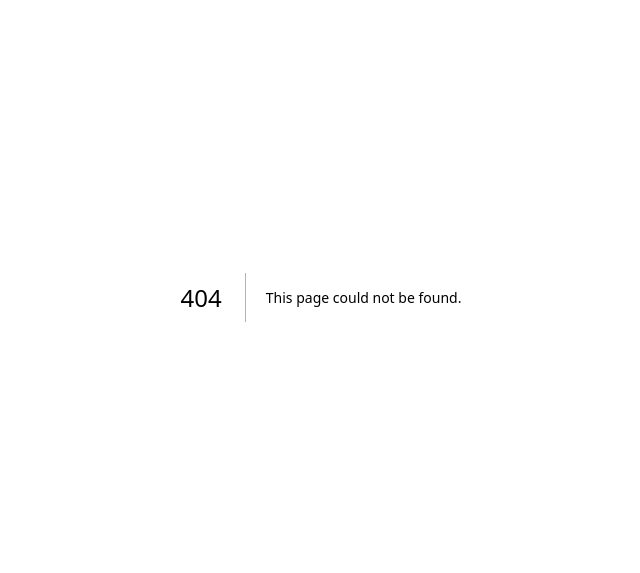
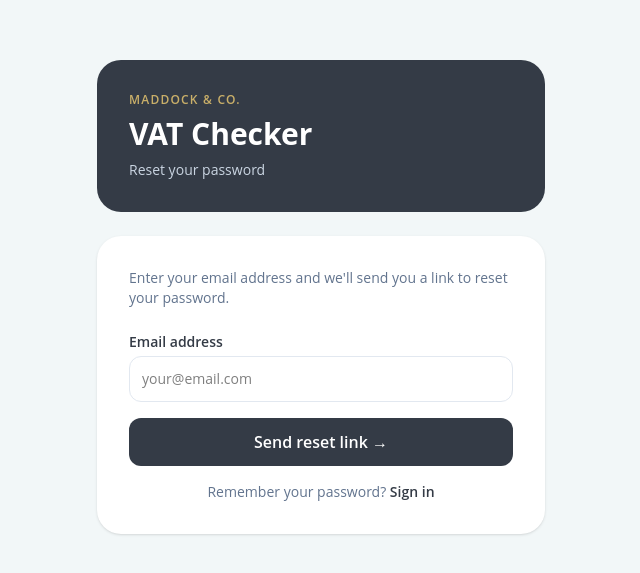
Before and after one commit to Maddockandco/VAT-Checker-V1, a Next.js app: page /reset-password in a window 1280 px wide. Before the commit this address had no page. Shown: the part 103-676 px from the top of the page, without its empty margins (319-959 px from the left). Built offline with nearby package versions, Linux system fonts and the light colour scheme; no server answers.

Commit message:
Create page.tsx

```diff
--- /dev/null
+++ b/app/reset-password/page.tsx
@@ -0,0 +1,112 @@
+// app/reset-password/page.tsx
+// Password reset page — handles both the request and the actual reset
+
+"use client";
+
+import React, { useState, useEffect } from "react";
+import { createClient } from "@supabase/supabase-js";
+import Link from "next/link";
+
+const supabaseUrl = process.env.NEXT_PUBLIC_SUPABASE_URL || "";
+const supabaseAnonKey = process.env.NEXT_PUBLIC_SUPABASE_ANON_KEY || "";
+const supabase = supabaseUrl && supabaseAnonKey
+  ? createClient(supabaseUrl, supabaseAnonKey)
+  : null;
+
+export default function ResetPasswordPage() {
+  const [mode, setMode] = useState<"request" | "reset" | "done">("request");
+  const [email, setEmail] = useState("");
+  const [password, setPassword] = useState("");
+  const [confirmPassword, setConfirmPassword] = useState("");
+  const [loading, setLoading] = useState(false);
+  const [message, setMessage] = useState("");
+  const [error, setError] = useState("");
+
+  useEffect(() => {
+    // If URL has access_token, we're in reset mode (came from email link)
+    if (window.location.hash.includes("access_token") ||
+        window.location.hash.includes("type=recovery")) {
+      setMode("reset");
+    }
+  }, []);
+
+  async function handleRequest() {
+    if (!email.trim()) { setError("Please enter your email address."); return; }
+    if (!supabase) { setError("Connection error."); return; }
+    setLoading(true); setError("");
+    const { error: err } = await supabase.auth.resetPasswordForEmail(email.trim(), {
+      redirectTo: `${window.location.origin}/reset-password`,
+    });
+    if (err) { setError(err.message); } else {
+      setMessage("Check your email for a password reset link.");
+      setMode("done");
+    }
+    setLoading(false);
+  }
+
+  async function handleReset() {
+    if (password.length < 8) { setError("Password must be at least 8 characters."); return; }
+    if (password !== confirmPassword) { setError("Passwords do not match."); return; }
+    if (!supabase) { setError("Connection error."); return; }
+    setLoading(true); setError("");
+    const { error: err } = await supabase.auth.updateUser({ password });
+    if (err) { setError(err.message); } else {
+      setMessage("Password updated successfully!");
+      setMode("done");
+    }
+    setLoading(false);
+  }
+
+  return (
+    <main className="min-h-screen bg-[#f2f7f8] flex items-center justify-center p-6" style={{ fontFamily: "'Open Sans', sans-serif" }}>
+      <div className="w-full max-w-md">
+        <div className="mb-6 rounded-3xl bg-[#343b46] p-8 text-white">
+          <p className="text-xs text-[#c9af69] font-semibold uppercase tracking-widest mb-2">Maddock & Co.</p>
+          <h1 className="text-3xl font-bold">VAT Checker</h1>
+          <p className="mt-2 text-slate-300 text-sm">
+            {mode === "request" ? "Reset your password" : mode === "reset" ? "Choose a new password" : "All done!"}
+          </p>
+        </div>
+
+        <div className="rounded-3xl bg-white p-8 shadow-sm">
+          {mode === "done" ? (
+            <div className="text-center">
+              <div className="w-16 h-16 bg-green-100 rounded-full flex items-center justify-center mx-auto mb-4">
+                <span className="text-3xl">✅</span>
+              </div>
+              <p className="text-[#343b46] font-semibold mb-2">{message}</p>
+              <Link href="/dashboard" className="block mt-4 w-full rounded-xl bg-[#343b46] px-4 py-3 text-sm font-semibold text-white text-center hover:bg-[#2a303a] transition-colors">
+                Go to dashboard →
+              </Link>
+            </div>
+          ) : mode === "request" ? (
+            <>
+              <p className="text-sm text-slate-500 mb-6">Enter your email address and we'll send you a link to reset your password.</p>
+              <label className="block text-sm font-semibold text-[#343b46] mb-1">Email address</label>
+              <input type="email" className="w-full rounded-xl border border-slate-200 p-3 text-sm focus:border-[#c9af69] focus:outline-none mb-4" value={email} onChange={(e) => setEmail(e.target.value)} placeholder="your@email.com" />
+              {error && <p className="mb-4 rounded-xl bg-red-50 border-l-4 border-red-400 p-3 text-sm text-red-700">{error}</p>}
+              <button onClick={handleRequest} disabled={loading} className="w-full rounded-xl bg-[#343b46] px-4 py-3 font-semibold text-white hover:bg-[#2a303a] transition-colors disabled:opacity-50">
+                {loading ? "Sending..." : "Send reset link →"}
+              </button>
+              <p className="mt-4 text-center text-sm text-slate-500">
+                Remember your password? <Link href="/dashboard" className="font-semibold text-[#343b46] hover:text-[#c9af69]">Sign in</Link>
+              </p>
+            </>
+          ) : (
+            <>
+              <p className="text-sm text-slate-500 mb-6">Choose a new password for your account.</p>
+              <label className="block text-sm font-semibold text-[#343b46] mb-1">New password</label>
+              <input type="password" className="w-full rounded-xl border border-slate-200 p-3 text-sm focus:border-[#c9af69] focus:outline-none mb-4" value={password} onChange={(e) => setPassword(e.target.value)} placeholder="Minimum 8 characters" />
+              <label className="block text-sm font-semibold text-[#343b46] mb-1">Confirm new password</label>
+              <input type="password" className="w-full rounded-xl border border-slate-200 p-3 text-sm focus:border-[#c9af69] focus:outline-none mb-4" value={confirmPassword} onChange={(e) => setConfirmPassword(e.target.value)} placeholder="Repeat your password" />
+              {error && <p className="mb-4 rounded-xl bg-red-50 border-l-4 border-red-400 p-3 text-sm text-red-700">{error}</p>}
+              <button onClick={handleReset} disabled={loading} className="w-full rounded-xl bg-[#343b46] px-4 py-3 font-semibold text-white hover:bg-[#2a303a] transition-colors disabled:opacity-50">
+                {loading ? "Updating..." : "Update password →"}
+              </button>
+            </>
+          )}
+        </div>
+      </div>
+    </main>
+  );
+}
```
